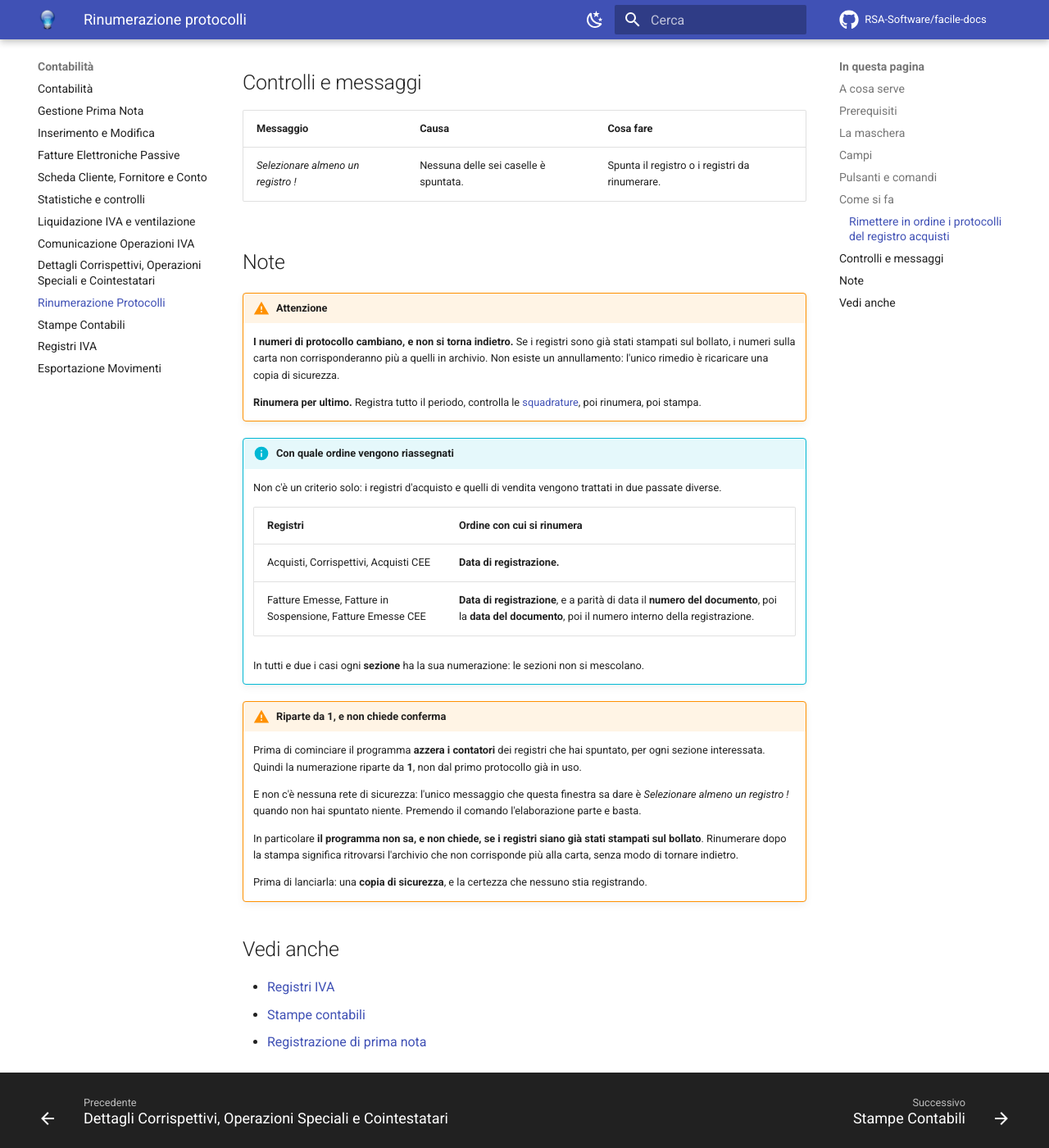
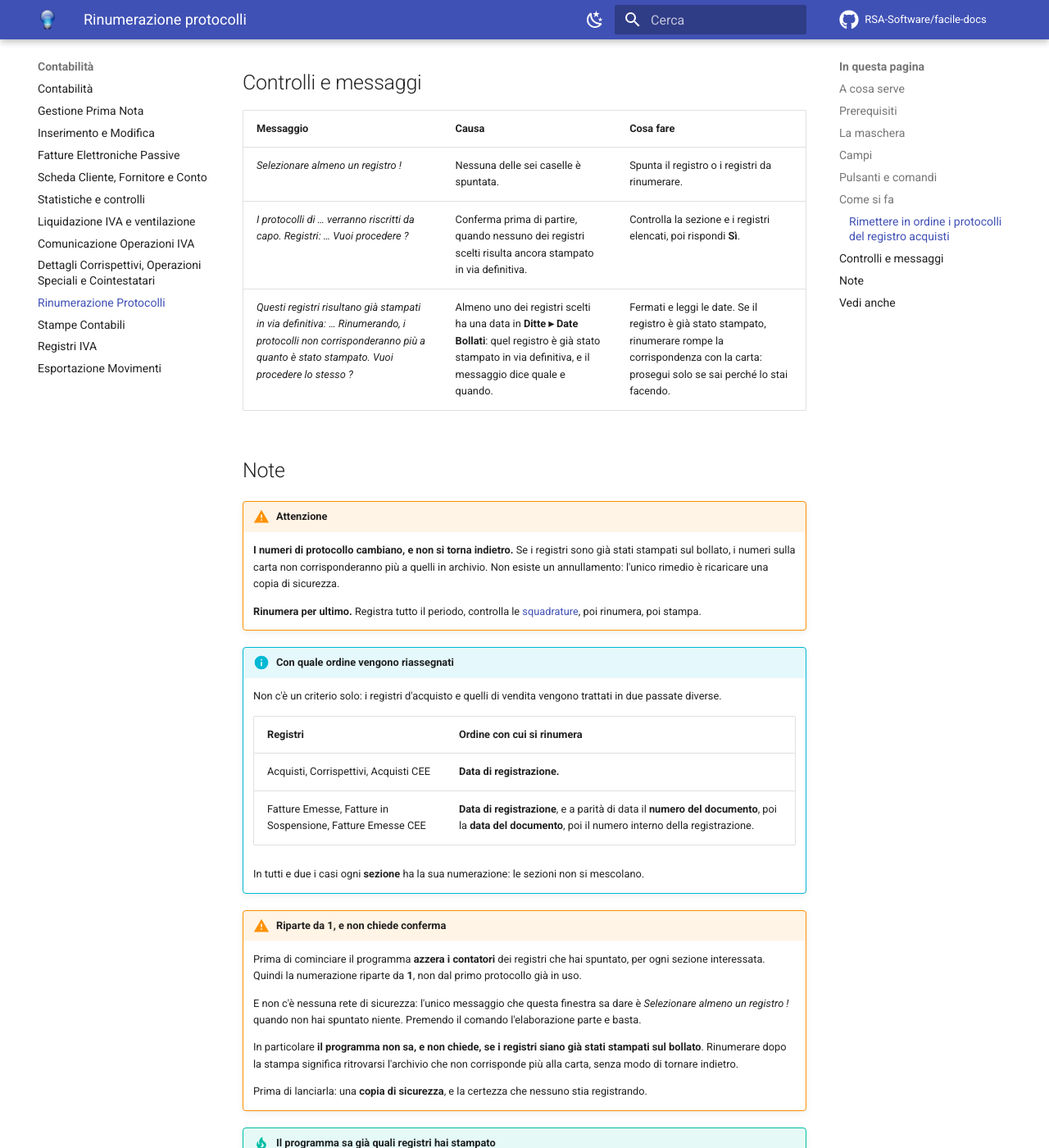
Before and after one commit to RSA-Software/facile-docs, an MkDocs documentation site: the page built from docs/moduli/contabilita/rinumerazione-protocolli.md, in a window 1280 px wide and 1400 px high, scrolled down 2894 px. Shown: the whole window at 82% size. Built offline with MkDocs 1.6.1 and Material for MkDocs 9.7.7, drawn with Linux system fonts in a browser that asks for light colours; comment, search, counter and statistics services are not loaded; some of the changed text lies outside the part shown.

Commit message:
Rinumerazione protocolli: documentata la conferma
Due messaggi nuovi nella tabella dei controlli, e una nota che spiega come il
programma sappia quali registri sono gia' stati stampati: ogni stampa bollata
scrive la sua data in Ditte > Date Bollati, e la rinumerazione le legge.

Domande aperte: da 5 a 4.

```diff
--- a/docs/moduli/contabilita/rinumerazione-protocolli.md
+++ b/docs/moduli/contabilita/rinumerazione-protocolli.md
@@ -89,6 +89,8 @@
 | Messaggio | Causa | Cosa fare |
 |---|---|---|
 | *Selezionare almeno un registro !* | Nessuna delle sei caselle è spuntata. | Spunta il registro o i registri da rinumerare. |
+| *I protocolli di … verranno riscritti da capo. Registri: … Vuoi procedere ?* | Conferma prima di partire, quando nessuno dei registri scelti risulta ancora stampato in via definitiva. | Controlla la sezione e i registri elencati, poi rispondi **Sì**. |
+| *Questi registri risultano già stampati in via definitiva: … Rinumerando, i protocolli non corrisponderanno più a quanto è stato stampato. Vuoi procedere lo stesso ?* | Almeno uno dei registri scelti ha una data in **Ditte ▸ Date Bollati**: quel registro è già stato stampato in via definitiva, e il messaggio dice quale e quando. | Fermati e leggi le date. Se il registro è già stato stampato, rinumerare rompe la corrispondenza con la carta: prosegui solo se sai perché lo stai facendo. |
 
 ## Note
 
@@ -133,7 +135,16 @@
     Prima di lanciarla: una **copia di sicurezza**, e la certezza che nessuno
     stia registrando.
 
-<!-- DA VERIFICARE: questa elaborazione riscrive i protocolli di tutto l'anno e non chiede nessuna conferma: basta un clic per distruggere la corrispondenza con i registri gia' stampati. Vale la pena metterci davanti una richiesta di conferma, o un avviso quando le Date Bollati della ditta dicono che il registro e' gia' stato stampato? -->
+!!! tip "Il programma sa già quali registri hai stampato"
+
+    Ogni stampa **bollata** di un registro scrive la sua data in
+    **Ditte ▸ Date Bollati**. La rinumerazione le legge: se uno dei
+    registri che hai scelto ha una data, il messaggio te lo dice per nome
+    e con la data, e la risposta predefinita è **No**.
+
+    Se invece nessuno dei registri scelti è ancora stato stampato in via
+    definitiva, la conferma è quella breve: rinumerare prima della stampa
+    è normale.
 
 ## Vedi anche
 
```
Also changed, not shown: DOMANDE-APERTE.md (+1 -7 lines), docs/appendici/messaggi-errore.md (+3 -1 lines).
